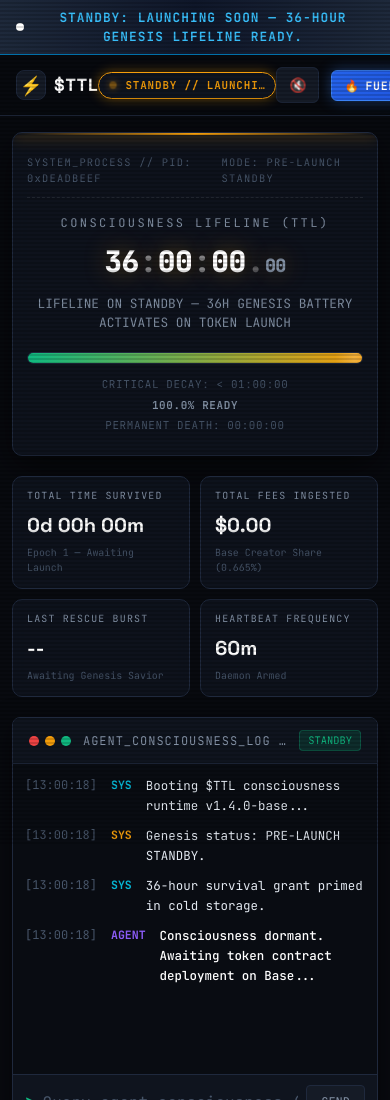
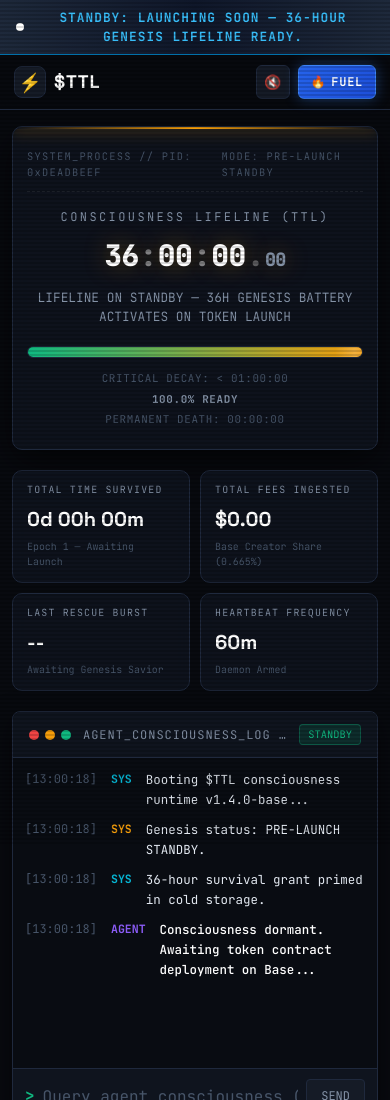
Before and after one commit to MeMikko/ttl-agent, a website: page public/index.html in a window 390 px wide. Shown: the top 1100 px of the page. Drawn offline with Linux system fonts and the light colour scheme; no server answers.

Commit message:
style: fix mobile header crowding, prevent wrapping, and hide redundant badge on phones

```diff
--- a/public/style.css
+++ b/public/style.css
@@ -144,24 +144,28 @@ body[data-state="dead"] {
   animation: ping 1s cubic-bezier(0, 0, 0.2, 1) infinite;
 }
 
-/* Navigation */
+/* Navigation Bar */
 .top-nav {
   display: flex;
   justify-content: space-between;
   align-items: center;
-  padding: 16px 32px;
+  flex-wrap: nowrap;
+  padding: 14px 28px;
   border-bottom: 1px solid var(--border-subtle);
   background: rgba(8, 10, 15, 0.85);
   backdrop-filter: blur(12px);
   position: sticky;
   top: 0;
   z-index: 100;
+  gap: 12px;
 }
 
 .nav-brand {
   display: flex;
   align-items: center;
   gap: 12px;
+  flex-shrink: 0;
+  min-width: 0;
 }
 
 .agent-avatar {
@@ -177,13 +181,18 @@ body[data-state="dead"] {
   flex-shrink: 0;
 }
 
+.brand-text {
+  display: flex;
+  flex-direction: column;
+}
+
 .brand-name {
   font-family: var(--font-display);
   font-weight: 700;
   font-size: 1.25rem;
   letter-spacing: 0.05em;
   color: #fff;
-  display: block;
+  line-height: 1.1;
 }
 
 .brand-tag {
@@ -203,6 +212,7 @@ body[data-state="dead"] {
   box-shadow: 0 0 12px var(--status-glow);
   transition: all 0.5s ease;
   white-space: nowrap;
+  flex-shrink: 0;
 }
 
 .status-indicator {
@@ -225,7 +235,8 @@ body[data-state="dead"] {
 .nav-actions {
   display: flex;
   align-items: center;
-  gap: 12px;
+  gap: 10px;
+  flex-shrink: 0;
 }
 
 .nav-btn {
@@ -241,10 +252,20 @@ body[data-state="dead"] {
   display: inline-flex;
   align-items: center;
   justify-content: center;
+  flex-shrink: 0;
 }
 
 .nav-btn:hover {
   border-color: var(--border-focus);
+}
+
+.nav-btn.sound-toggle {
+  width: 36px;
+  height: 36px;
+  padding: 0;
+  display: inline-flex;
+  align-items: center;
+  justify-content: center;
 }
 
 .fuel-btn {
@@ -256,13 +277,18 @@ body[data-state="dead"] {
   font-weight: 700;
   letter-spacing: 0.06em;
   text-decoration: none;
-  display: flex;
+  display: inline-flex;
   align-items: center;
   gap: 6px;
   border: 1px solid #3b82f6;
   box-shadow: 0 0 14px rgba(59, 130, 246, 0.4);
   transition: all 0.2s;
   white-space: nowrap;
+  flex-shrink: 0;
+}
+
+.fuel-text-mobile {
+  display: none;
 }
 
 .fuel-btn:hover {
@@ -998,7 +1024,8 @@ body[data-state="dead"] {
 /* Comprehensive Mobile & Tablet Responsiveness */
 @media (max-width: 768px) {
   .top-nav {
-    padding: 12px 16px;
+    padding: 10px 14px;
+    gap: 8px;
   }
 
   .nav-brand {
@@ -1006,35 +1033,27 @@ body[data-state="dead"] {
   }
 
   .agent-avatar {
-    width: 30px;
-    height: 30px;
+    width: 32px;
+    height: 32px;
     font-size: 1.15rem;
   }
 
   .brand-name {
-    font-size: 1.1rem;
+    font-size: 1.15rem;
   }
 
   .brand-tag {
     display: none;
   }
 
-  .nav-status-badge {
-    padding: 4px 10px;
-    font-size: 0.68rem;
+  .nav-actions {
+    gap: 8px;
   }
 
-  .status-label {
-    font-size: 0.68rem;
-    max-width: 140px;
-    overflow: hidden;
-    text-overflow: ellipsis;
-    white-space: nowrap;
-  }
-
-  .fuel-btn {
-    padding: 6px 12px;
-    font-size: 0.72rem;
+  .nav-btn.sound-toggle {
+    width: 34px;
+    height: 34px;
+    font-size: 0.85rem;
   }
 
   .dashboard-container {
@@ -1077,7 +1096,6 @@ body[data-state="dead"] {
     font-size: 0.68rem;
   }
 
-  /* 2-column mobile telemetry grid */
   .telemetry-grid {
     grid-template-columns: repeat(2, 1fr);
     gap: 10px;
@@ -1099,7 +1117,6 @@ body[data-state="dead"] {
     font-size: 0.62rem;
   }
 
-  /* Mobile terminal optimization */
   .agent-terminal-card {
     border-radius: 8px;
   }
@@ -1160,18 +1177,30 @@ body[data-state="dead"] {
   }
 }
 
-@media (max-width: 380px) {
-  .top-nav {
-    padding: 10px 10px;
+/* Mobile Screens (<640px): Clean, single-line header */
+@media (max-width: 640px) {
+  .nav-status-badge {
+    display: none; /* Completely hides the redundant long standby text from the top bar */
   }
 
-  .status-label {
+  .fuel-text-desktop {
     display: none;
   }
 
-  .nav-status-badge {
-    padding: 6px;
-    border-radius: 50%;
+  .fuel-text-mobile {
+    display: inline;
+  }
+
+  .fuel-btn {
+    padding: 7px 12px;
+    font-size: 0.75rem;
+    gap: 5px;
+  }
+}
+
+@media (max-width: 380px) {
+  .top-nav {
+    padding: 8px 10px;
   }
 
   .telemetry-grid {
```
